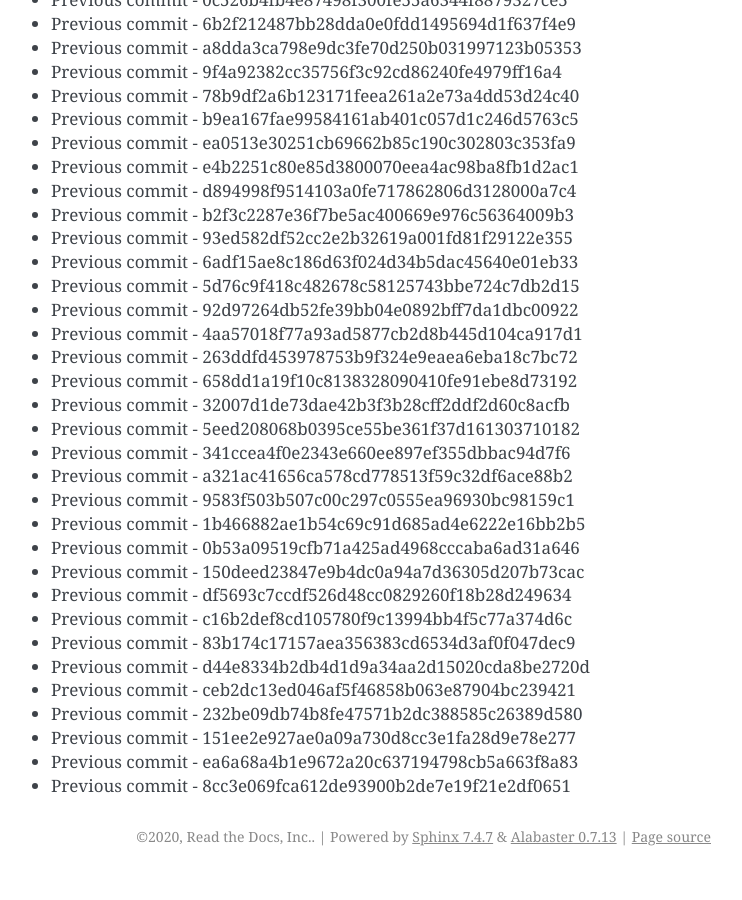
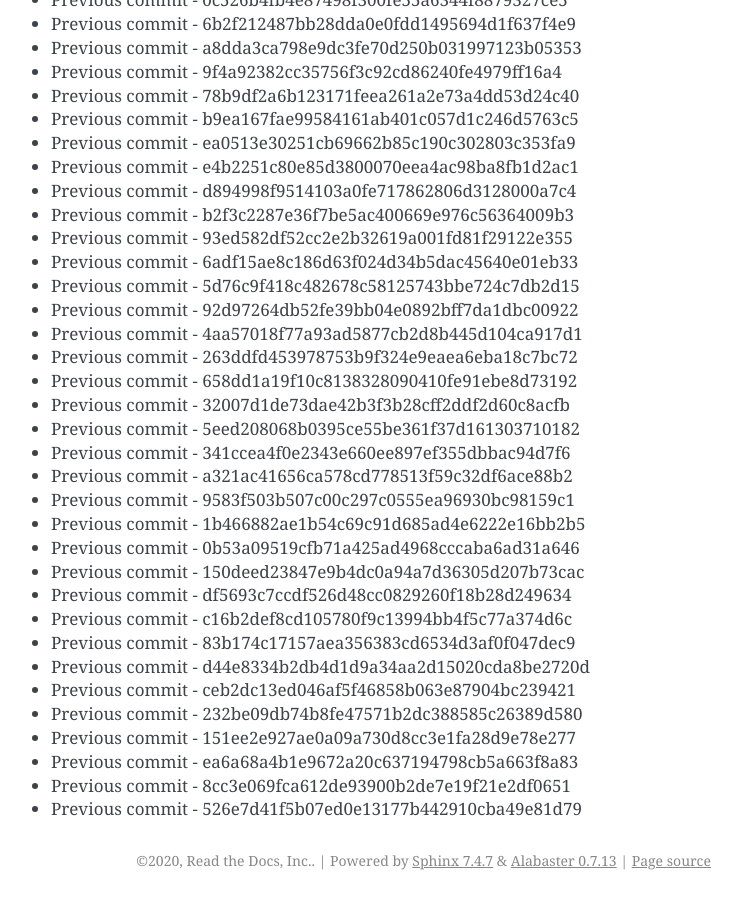
Before and after one commit to readthedocs/rtd-git-stresstest, a Sphinx documentation site: the page built from docs/updates.rst, in a window 1280 px wide and 900 px high, scrolled down 23167 px. Shown: the whole window, without its empty margins (399-1141 px from the left). Built offline with Sphinx 7.4.7, drawn with Linux system fonts in a browser that asks for light colours; before the commit the page ends 24043 px from its top, so only the background shows below that.

Commit message:
Generating commit from previous: 526e7d41f5b07ed0e13177b442910cba49e81d79

```diff
--- a/docs/updates.rst
+++ b/docs/updates.rst
@@ -1005,3 +1005,4 @@ It can be tested for any performance characteristics.
 * Previous commit - 151ee2e927ae0a09a730d8cc3e1fa28d9e78e277
 * Previous commit - ea6a68a4b1e9672a20c637194798cb5a663f8a83
 * Previous commit - 8cc3e069fca612de93900b2de7e19f21e2df0651
+* Previous commit - 526e7d41f5b07ed0e13177b442910cba49e81d79
```
